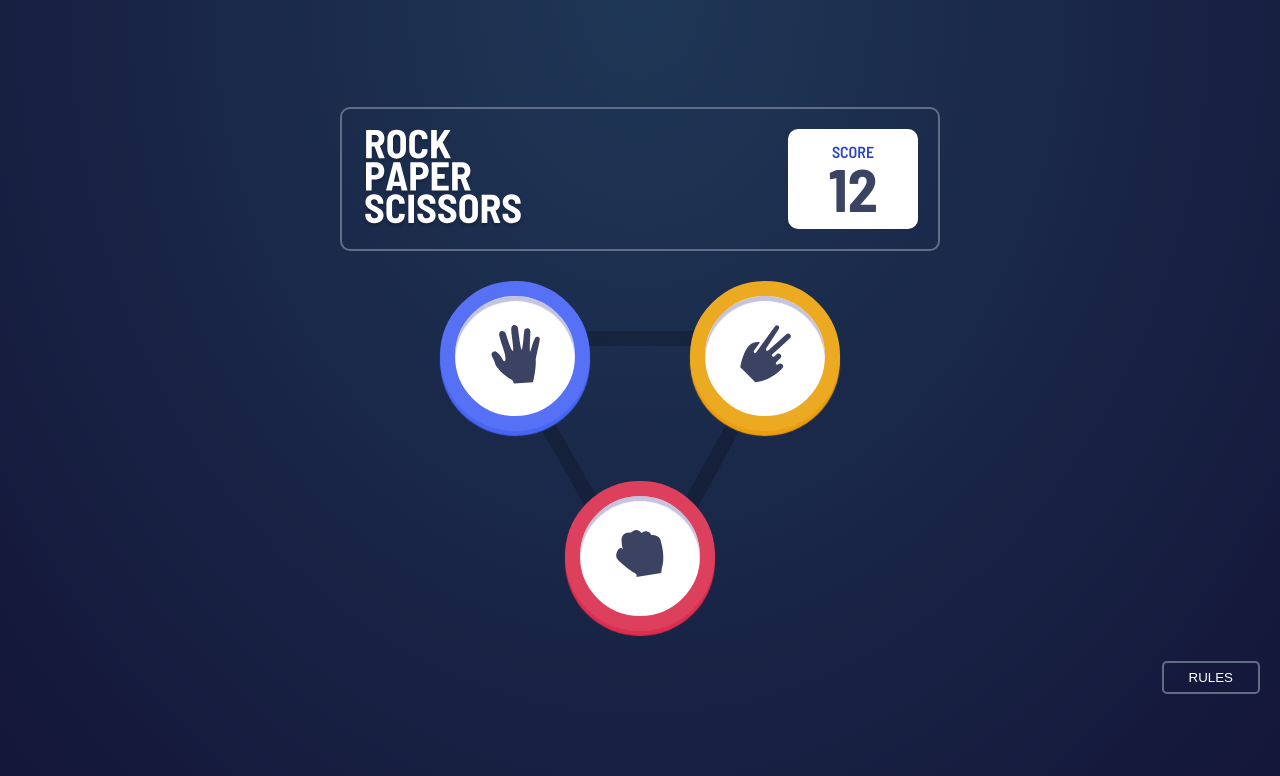
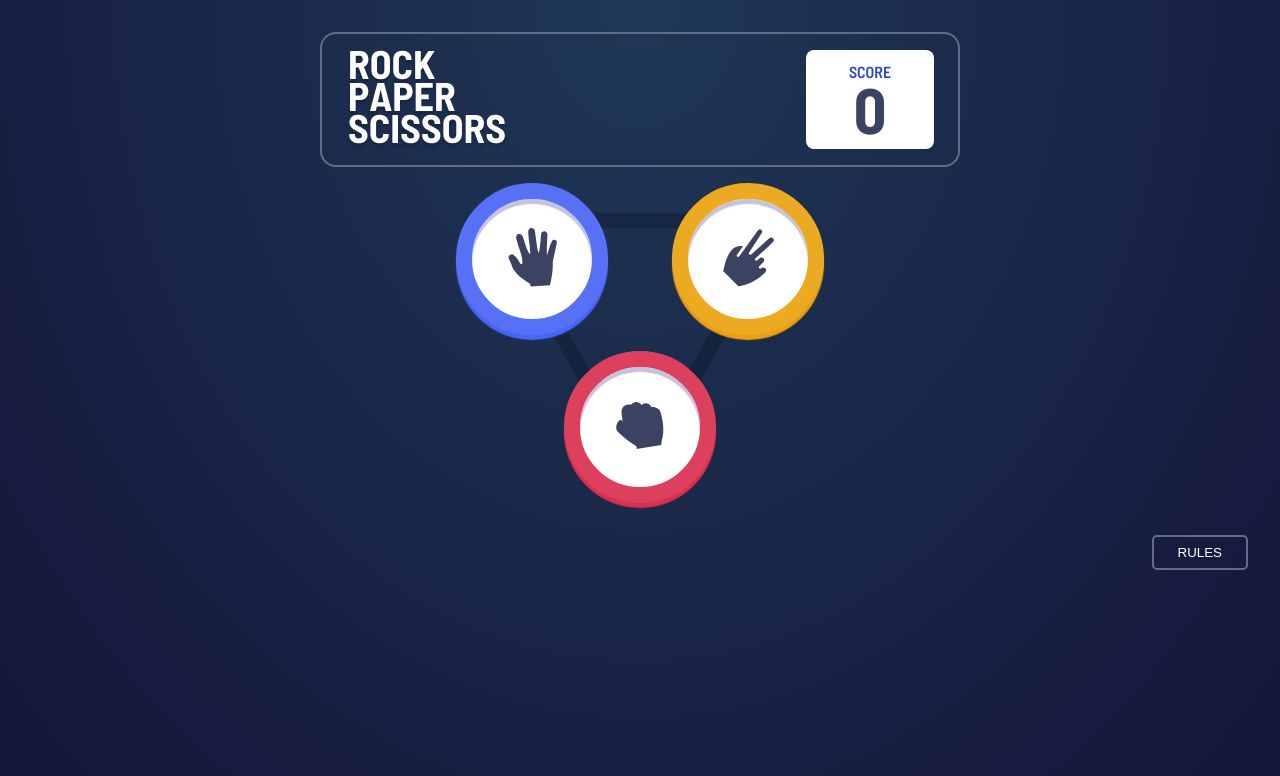
Before and after one commit to Amit1Paz/Rock-paper-scissors, a plain HTML site: page index.html in a window 1280 px wide. Drawn offline with Linux system fonts and the light colour scheme.

Commit message:
fixed rejects

```diff
--- a/index.html
+++ b/index.html
@@ -15,7 +15,7 @@
     <img src="./images/logo.svg" alt="Rock Paper Scissors">
     <div class="score-box">
       <h1 class="score-box__title">SCORE</h1>
-      <h2 class="score-box__score">12</h2>
+      <h2 class="score-box__score">0</h2>
     </div>
   </header>
   <main>
--- a/style.css
+++ b/style.css
@@ -15,30 +15,28 @@
     --lizard-gradient-two: hsl(261, 72%, 63%);
     --cyan-gradient-one: hsl(189, 59%, 53%);
     --cyan-gradient-two: hsl(189, 58%, 57%);
-    /***** text *****/
+    /***** text and header *****/
     --dark-text: hsl(229, 25%, 31%);
     --score-text: hsl(229, 64%, 46%);
     --header-outline: hsl(217, 16%, 45%);
-    font-family: 'Barlow Semi Condensed', sans-serif;
     /***** background *****/
     --background-gradient-one: hsl(214, 47%, 23%);
     --background-gradient-two: hsl(237, 49%, 15%);
 }
 html {
-    height: 100%;
+    min-height: 100%;
     background-size: cover;
-    /* background-size: 100%; */
     background-repeat: no-repeat;
     background-image:radial-gradient(ellipse at center top, var(--background-gradient-one), var(--background-gradient-two));
 
 }
 body {
-    height: 100%;
     display: flex;
     justify-content: center;
     align-items: center;
     flex-direction: column;
-    padding: 20px;
+    padding: 2rem;
+    font-family: 'Barlow Semi Condensed', sans-serif;
 }
 button {
     border: none;
@@ -48,68 +46,69 @@ button {
 header {
     display: flex;
     justify-content: space-between;
-    padding: 20px;
-    width: 600px;
+    padding: 1rem 1.5rem;
+    width: 40rem;
     border: 2px solid var(--header-outline);
-    border-radius: 10px;
+    border-radius: 1rem;
 }
 .score-box {
     display: flex;
     justify-content: center;
     align-items: center;
     flex-direction: column;
-    width: 130px;
-    height: 100px;
+    min-width: 8rem;
+    height: 6.2rem;
     background-color: white;
-    border-radius: 10px;
+    border-radius: 0.5rem;
+    padding: 1px;
 }
 h1 {
     color: var(--score-text);
-    font-size: 16px;
+    font-size: 1rem;
     font-weight: 600;
 }
 h2 {
     color: var(--dark-text);
-    font-size: 60px;
-    line-height: 55px;
+    font-size: 4rem;
+    line-height: 3.5rem;
 }
 
 /***** main *****/
 main {
-    position: relative;
-    min-height: 150px;
-    height: 250px;
-    width: 300px;
+    display: flex;
+    flex-wrap: wrap;
+    justify-content: center;
+    height: 21rem;
+    width: 31rem;
     background-repeat: no-repeat;
-    background-position: cover;
+    background-position: center;
     background-image: url(./images/bg-triangle.svg);
-    margin: 80px;
+    margin: 1rem;
 }
 .rps-btn {
-    position: absolute;
-    width: 150px;
-    height: 150px;
+    margin: 0 2rem;
+    width: 9.5rem;
+    height: 9.5rem;
     background-color: white;
     border-radius: 50%;
     box-shadow: inset 0 5px 1px rgb(196, 196, 224);
+    transition: 0.2s;
 }
+.rps-btn:hover {
+    transform: scale(1.1);
+    transition: 0.2s;
+}
+
 .rps-btn--paper {
-    top: -50px;
-    left: -50px;
-    border: 15px solid var(--paper-gradient-two);
+    border: 1rem solid var(--paper-gradient-two);
     box-shadow: inset 0 5px 1px rgb(196, 196, 224), 0 5px 1px var(--paper-gradient-one);
 }
 .rps-btn--scissors {
-    top: -50px;
-    right: -50px;
-    border: 15px solid var(--scissors-gradient-two);
+    border: 1rem solid var(--scissors-gradient-two);
     box-shadow: inset 0 5px 1px rgb(196, 196, 224), 0 5px 1px var(--scissors-gradient-one);
 }
 .rps-btn--rock {
-    bottom: -50px;
-    left: 50%;
-    transform: translate(-50%, 0%);
-    border: 15px solid var(--rock-gradient-two);
+    border: 1rem solid var(--rock-gradient-two);
     box-shadow: inset 0 5px 1px rgb(196, 196, 224), 0 5px 1px var(--rock-gradient-one);
 }
 
@@ -121,7 +120,7 @@ footer {
 }
 .rules {
     background-color: transparent;
-    padding: 7px 25px;
+    padding: 0.5rem 1.5rem;
     border-radius: 5px;
     color: white;
     border: 2px solid var(--header-outline);
```
